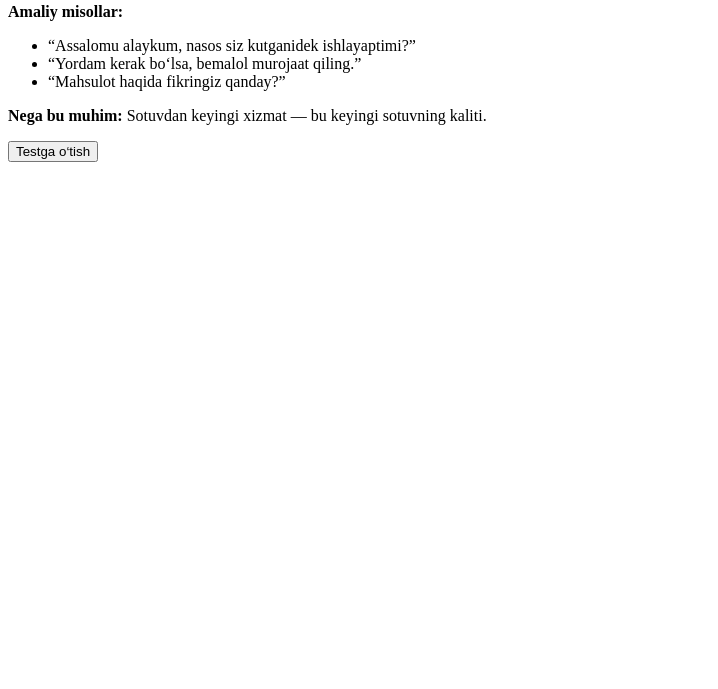
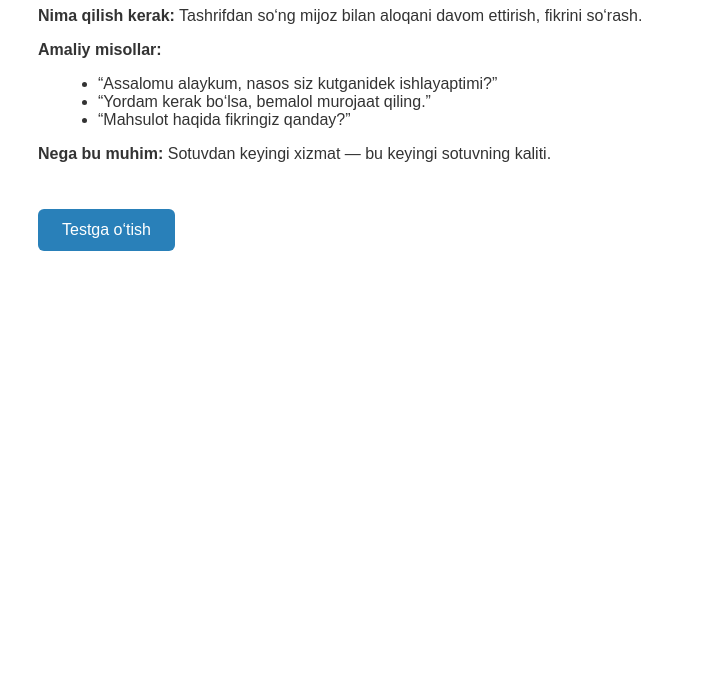
Before and after one commit to faz701/savdo_miniapp_3, a plain HTML site: page bosqich7.html in a window 1280 px wide. Shown: the part 111-800 px from the top of the page, without its empty margins (0-718 px from the left). Drawn offline with Linux system fonts and the light colour scheme.

Commit message:
Update bosqich7.html

```diff
--- a/bosqich7.html
+++ b/bosqich7.html
@@ -3,7 +3,22 @@
 <head>
   <meta charset="UTF-8">
   <title>7-bosqich: Monitoring</title>
-  <style>/* Stil bir xil */</style>
+  <style>
+    body { font-family: sans-serif; padding: 30px; background: #fff; color: #333; }
+    h1 { color: #2c3e50; }
+    ul { margin-left: 20px; }
+    .btn {
+      margin-top: 30px;
+      padding: 12px 24px;
+      background-color: #2980b9;
+      color: white;
+      border: none;
+      border-radius: 6px;
+      font-size: 16px;
+      cursor: pointer;
+    }
+    .btn:hover { background-color: #2471a3; }
+  </style>
 </head>
 <body>
   <h1>7-bosqich: Tashrifdan keyingi monitoring</h1>
```
